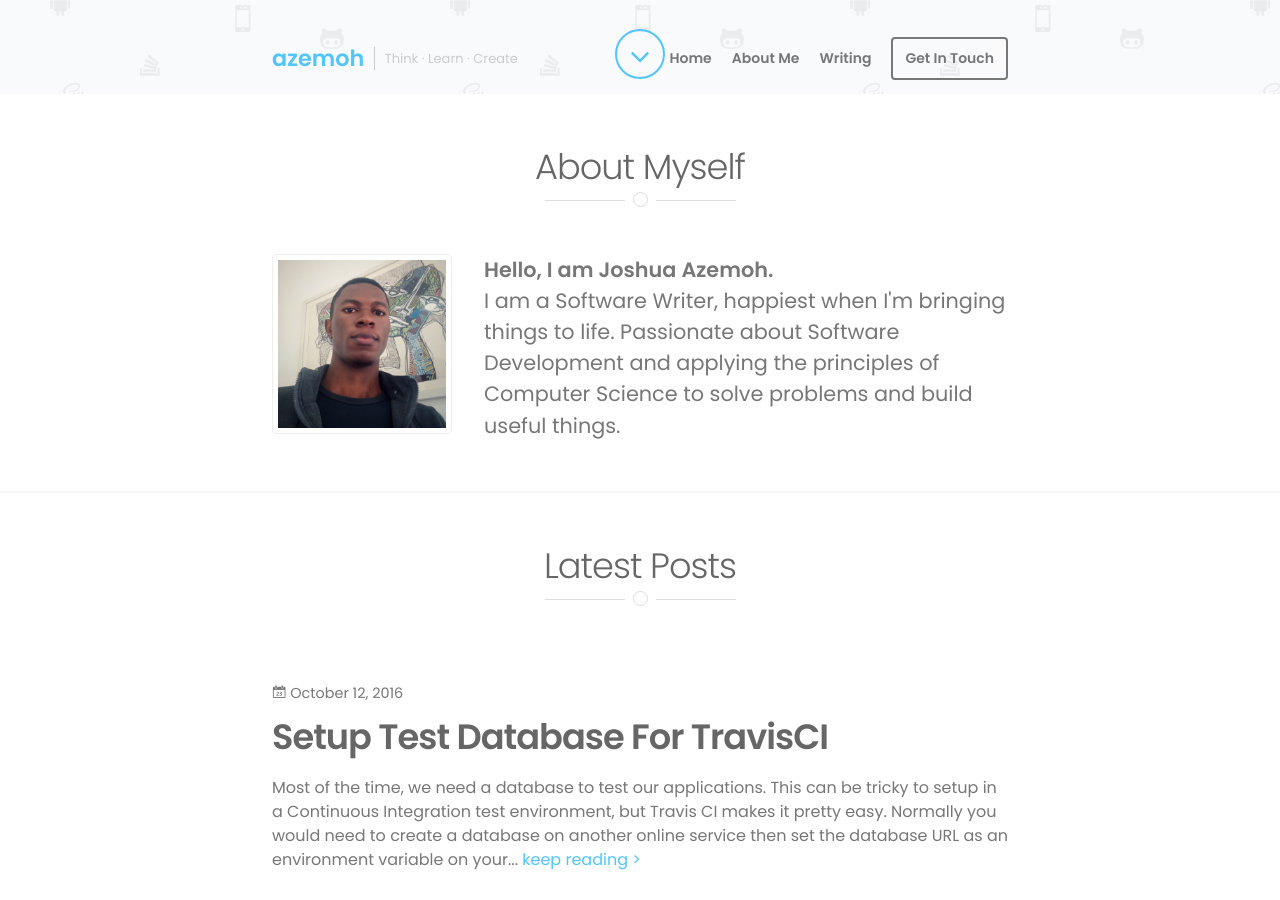
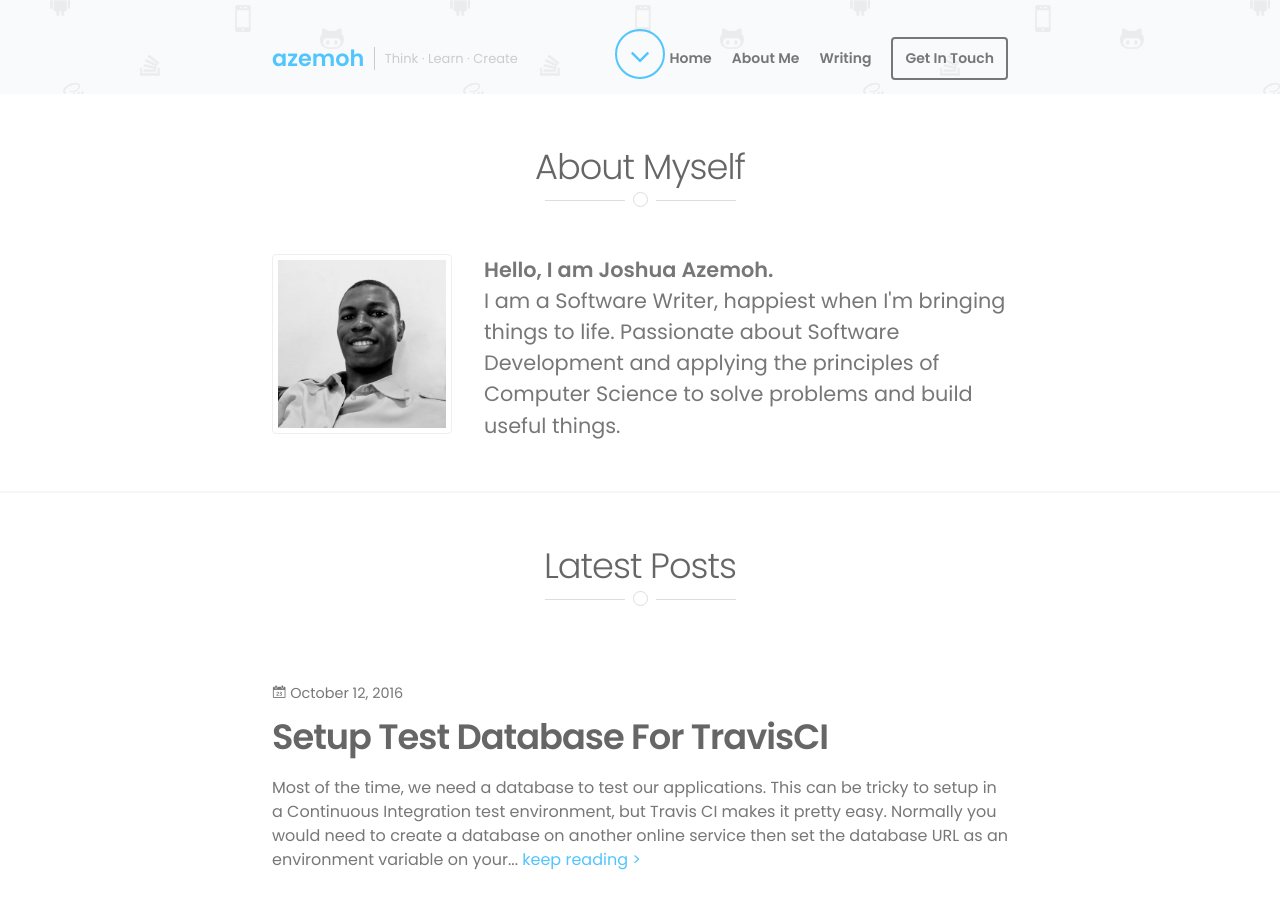
Before and after one commit to azemoh/azemoh.com, a Jekyll site: the page built from index.html, in a window 1280 px wide and 900 px high, scrolled down 428 px. Built offline with Jekyll 4.4.1, drawn with Linux system fonts in a browser that asks for light colours; nearby versions of some CDN libraries; some web fonts are replaced.

Commit message:
update site avatar

```diff
--- a/_includes/head.html
+++ b/_includes/head.html
@@ -12,7 +12,7 @@
 <meta property="og:title" content="{% if page.title %}{{ page.title }}{% else %}{{ site.title }}{% endif %}">
 <meta property="og:description" content="{% if page.excerpt %}{{ page.excerpt | strip_html | strip_newlines | truncate: 160 }}{% else %}{{ site.description }}{% endif %}">
 <meta property="og:url" content="{{ page.url | prepend: site.base_url }}">
-<meta property="og:image" content="{{ '/assets/img/avatar.jpg' | prepend: site.base_url }}">
+<meta property="og:image" content="{{ '/assets/img/avatar-bw.jpg' | prepend: site.base_url }}">
 <!-- Twitter Card -->
 <meta name="twitter:card" content="summary">
 <meta name="twitter:creator" content="@josh_azemoh">
@@ -27,7 +27,7 @@
   "@context": "http://schema.org",
   "@type": "{% if page.layout == 'post' %}{{ 'Article' }}{% else %}{{ 'Person' }}{% endif %}",
   "url": "{{ page.url | prepend: site.base_url }}",
-  "image": "{{ '/assets/img/avatar.jpg' | prepend: site.base_url }}",
+  "image": "{{ '/assets/img/avatar-bw.jpg' | prepend: site.base_url }}",
   "description": "{% if page.excerpt %}{{ page.excerpt | strip_html | strip_newlines | truncate: 160 }}{% else %}{{ site.description }}{% endif %}"
 }
 </script>
--- a/_includes/home_sections/about.html
+++ b/_includes/home_sections/about.html
@@ -7,7 +7,7 @@
     <div class="profile flex">
 
       <div class="flex--col_tab flex--col_fixed-width">
-        <img src="/assets/img/avatar.jpg" class="thumbnail" alt="Photo of Joshua">
+        <img src="/assets/img/avatar-bw.jpg" class="thumbnail" alt="Photo of Joshua">
       </div>
 
       <div class="flex--col_tab flex--grow blurb lead">
--- a/gulpfile.js
+++ b/gulpfile.js
@@ -18,7 +18,7 @@ var config = {
  */
 gulp.task('jekyll:devbuild', function (done) {
   browserSync.notify(config.jekyllBuildMessage);
-  return cp.spawn('jekyll', ['build', '--config', ['_config.yml', '_config.dev.yml']], {
+  return cp.spawn('bundle exec jekyll', ['build', '--config', ['_config.yml', '_config.dev.yml']], {
       stdio: 'inherit'
     })
     .on('close', done);
@@ -30,7 +30,7 @@ gulp.task('jekyll:devbuild', function (done) {
  * for production
  */
 gulp.task('jekyll:build', function (done) {
-  return cp.spawn('jekyll.bat', ['build'], {
+  return cp.spawn('bundle exec jekyll', ['build'], {
       stdio: 'inherit'
     })
     .on('close', done);
```
Also changed, not shown: assets/img/avatar-bw.jpg (added).
